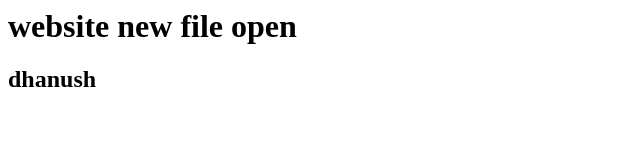
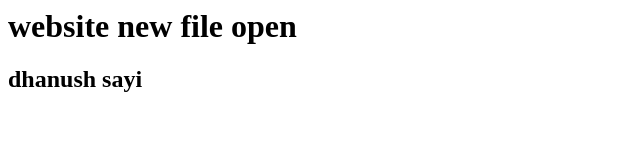
Before and after one commit to nivedh042/web, a plain HTML site: page index.htm in a window 1280 px wide. Shown: the full height of the page, 0-640 px from the left. Drawn offline with Linux system fonts and the light colour scheme.

Commit message:
change second line

```diff
--- a/index.htm
+++ b/index.htm
@@ -1,5 +1,5 @@
 <html>
 
 <h1> website new file open </h1>
-<h2> dhanush</h2>
+<h2> dhanush sayi</h2>
 </html>
```
